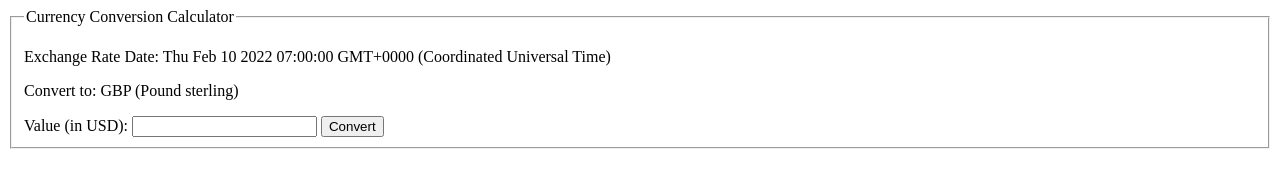
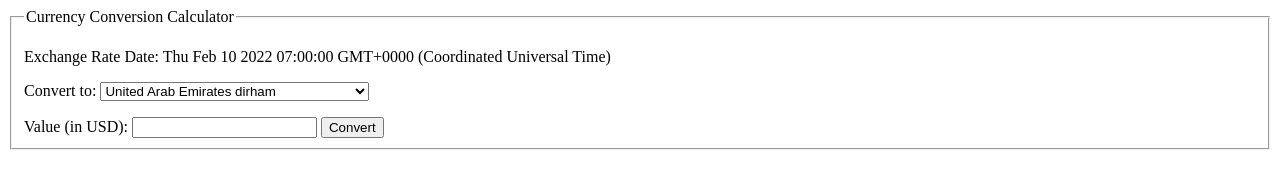
Before and after one commit to JnathanCarter/CS-325-Project-1-Currency-Exchange-Calculator, a plain HTML site: page index.html in a window 1280 px wide. Drawn offline with Linux system fonts and the light colour scheme.

Commit message:
partTWo dropdown menu

```diff
--- a/script.js
+++ b/script.js
@@ -52,9 +52,15 @@ var Project1 = (function () {
 
 			/* Currencies List Placeholder (replace with drop-down menu later!) */
 
-			var currencymenu = "GBP (" + currencies.GBP + ")"; // replace with <select> later!
+			//drop down menu
+			$("#currencylist").append("<select title=\"currencymenu\" id=\"currencymenu\">" + "</select name>");
+			for (const key in currencies) {
 
-			$("#currencylist").html(currencymenu);
+				$("#currencymenu").append("<option value=\"" + key + "\">" + currencies[key]);
+			}
+
+
+
 
 		},
 
```
Also changed, not shown: index.html (line endings or trailing spaces).
